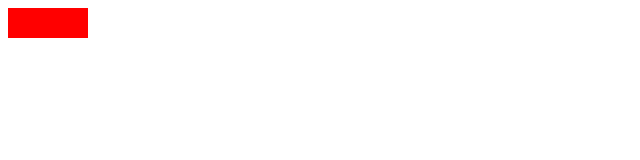
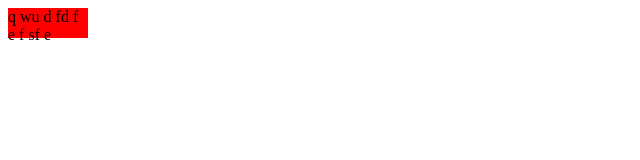
Before and after one commit to mrwushang/mrwushang.github.io, a plain HTML site: page 1/index.html in a window 1280 px wide. Shown: the whole page, without its empty margins (0-640 px from the left). Drawn offline with Linux system fonts and the light colour scheme.

Commit message:
第一次
呵呵哥哥

```diff
--- a/1/index.html
+++ b/1/index.html
@@ -13,6 +13,6 @@
 
 </style>
 <div class="box"><div>
-	<div></div>
+	<div>q wu d fd f e f sf e </div>
 </body>
 </html>
```
